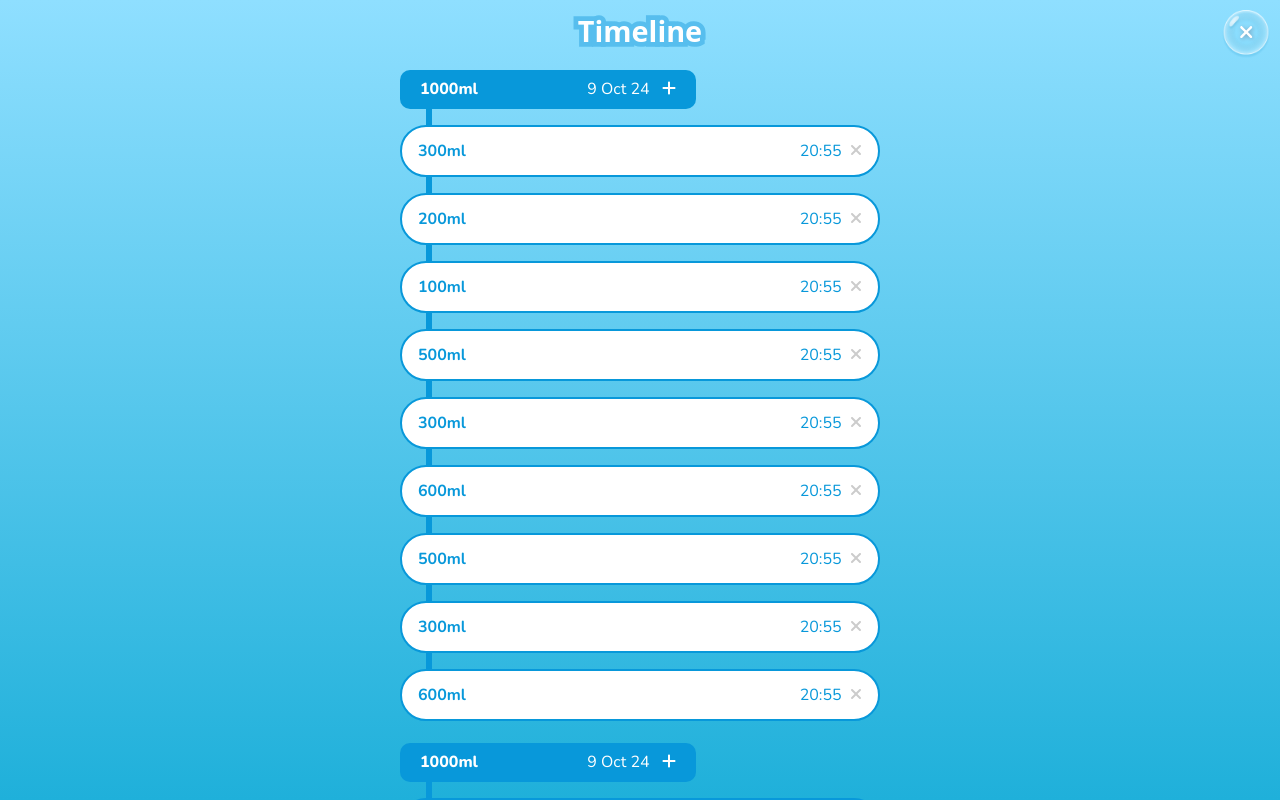
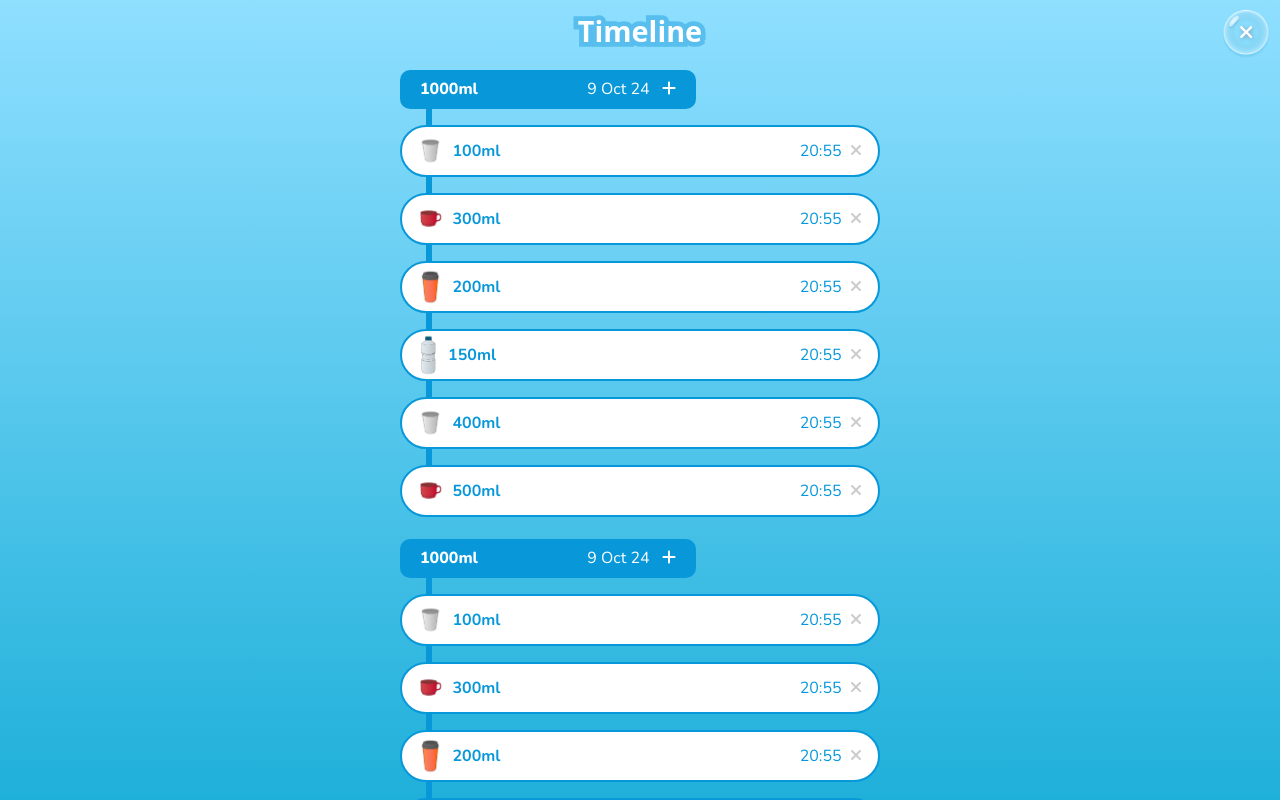
Before and after one commit to soon-y/dewydays, a React (Vite) app: page /timeline in a window 1280 px wide. Built offline with nearby package versions, Linux system fonts and the light colour scheme; a web font is replaced by a local one.

Commit message:
add cups

```diff
--- a/src/Timeline.jsx
+++ b/src/Timeline.jsx
@@ -5,10 +5,10 @@ import { FontAwesomeIcon } from '@fortawesome/react-fontawesome'
 import { faXmark, faPlus } from '@fortawesome/free-solid-svg-icons'
 import { Link } from 'react-router-dom'
 
-//https://react.dev/reference/react/Component
+function CompWater({ cup, amount, time }) {
+  let link = 'cups/' + cup + '.png'
 
-function CompWater({ amount, time }) {
-    return <>
+  return <>
     <div style={{
       marginLeft: '2.6rem',
       width: '0.4rem',
@@ -20,7 +20,6 @@ function CompWater({ amount, time }) {
       width: "auto",
       height: '3rem',
       lineHeight: '3rem',
-      display: 'block',
       background: 'white',
       borderRadius: '2rem',
       border: '0.16rem solid ' + GLOBAL.backgroundDunkeler,
@@ -29,8 +28,15 @@ function CompWater({ amount, time }) {
       marginLeft: '1rem',
       marginRight: '1rem',
       }}>
+
+      <img src={link} style = {{
+        height: '100%',
+        float: 'left'
+      }} />
+
       <span style={{
         fontWeight: '700',
+        marginLeft: '0.6rem',
       }}>
       {amount}ml
       </span>
@@ -44,7 +50,6 @@ function CompWater({ amount, time }) {
         </span>
       </div>
       </>
-
 }
 
 function HeadComp ({ date, total }) {
@@ -91,7 +96,14 @@ export default function Timeline(){
   let hr = d.getHours()
   let min = d.getMinutes()
 
-  const array = [300,200,100,500,300,600,500,300,600]
+  const data = [
+    { id: 0, amount: 100, cup: 0, },
+    { id: 1, amount: 300, cup: 1, },
+    { id: 2, amount: 200, cup: 2, },
+    { id: 3, amount: 150, cup: 3, },
+    { id: 4, amount: 400, cup: 0, },
+    { id: 5, amount: 500, cup: 1, },
+  ];
 
   return(
     <>
@@ -109,16 +121,16 @@ export default function Timeline(){
         date={day +" "+ GLOBAL.months[month] +" "+ year.slice(2,4)}
         total={"1000ml"}
         />
-      {array.map((val) => (
-          <CompWater key={array.id} amount={val} time={hr + ":" + min} />
+      {data.map((el) => (
+          <CompWater key={el.id} amount={el.amount} time={hr + ":" + min} cup={el.cup} />
         ))}
 
       <HeadComp
         date={day +" "+ GLOBAL.months[month] +" "+ year.slice(2,4)}
         total={"1000ml"}
         />
-      {array.map((val) => (
-          <CompWater key={array.id} amount={val} time={hr + ":" + min} />
+      {data.map((el) => (
+          <CompWater key={el.id} amount={el.amount} time={hr + ":" + min} cup={el.cup} />
         ))}
       </div>
       </>
```
